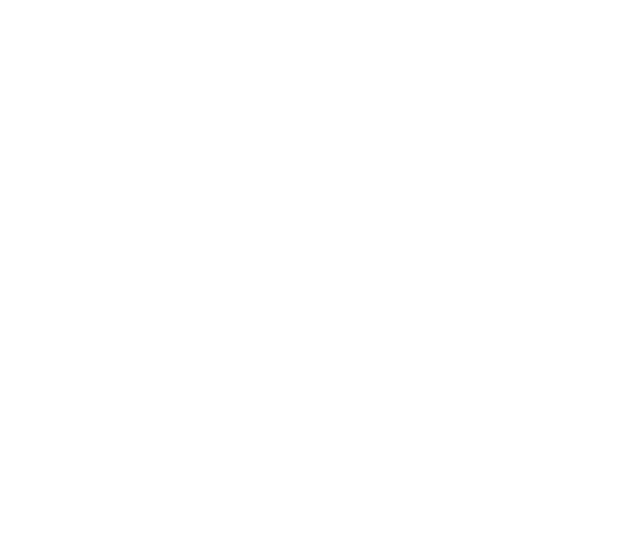
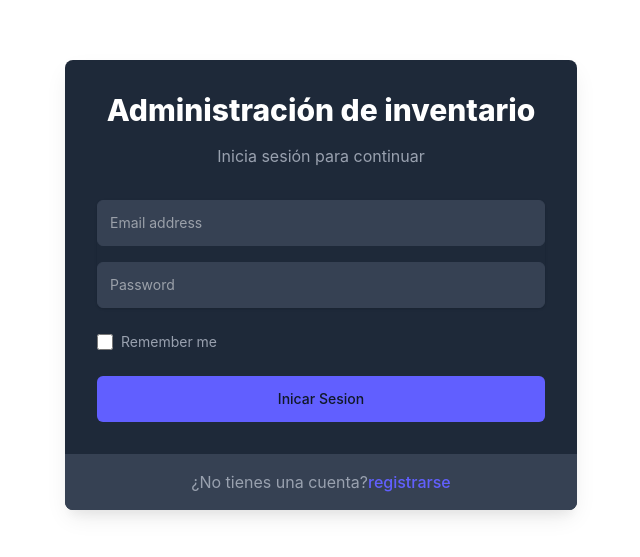
Before and after one commit to EstebanGarcesA/prueba-tecnica-frontend, a React (Vite) app: page /login in a window 1280 px wide. Shown: the part 115-672 px from the top of the page, without its empty margins (319-959 px from the left). Built offline with nearby package versions, Linux system fonts and the light colour scheme.

Commit message:
(feat): Creación de la pagina base para el inicio de sesion

```diff
--- a/src/index.css
+++ b/src/index.css
@@ -1 +1,8 @@
 @import "tailwindcss";
+
+.form-login-container {
+  display: flex;
+  justify-content: center;
+  align-items: center;
+  height: 100vh;
+}
--- a/src/pages/Login.jsx
+++ b/src/pages/Login.jsx
@@ -2,7 +2,46 @@
 
 function Login() {
   return (
-    <div></div>
+    <div className="form-login-container">
+    <div className="max-w-lg w-full">
+      <div style={{boxShadow: '0 10px 25px -5px rgba(0, 0, 0, 0.1), 0 10px 10px -5px rgba(0, 0, 0, 0.04)'}} className="bg-gray-800 rounded-lg shadow-xl overflow-hidden">
+        <div className="p-8">
+          <h2 className="text-center text-3xl font-extrabold text-white">
+            Administración de inventario
+          </h2>
+          <p className="mt-4 text-center text-gray-400">Inicia sesión para continuar</p>
+          <form method="POST" action="#" className="mt-8 space-y-6">
+            <div className="rounded-md shadow-sm">
+              <div>
+                <label className="sr-only" htmlFor="email">Email</label>
+                <input placeholder="Email address" className="appearance-none relative block w-full px-3 py-3 border border-gray-700 bg-gray-700 text-white rounded-md focus:outline-none focus:ring-indigo-500 focus:border-indigo-500 focus:z-10 sm:text-sm" required autoComplete="email" type="email" name="email" id="email" />
+              </div>
+              <div className="mt-4">
+                <label className="sr-only" htmlFor="password">Contraseñá</label>
+                <input placeholder="Password" className="appearance-none relative block w-full px-3 py-3 border border-gray-700 bg-gray-700 text-white rounded-md focus:outline-none focus:ring-indigo-500 focus:border-indigo-500 focus:z-10 sm:text-sm" required autoComplete="current-password" type="password" name="password" id="password" />
+              </div>
+            </div>
+            <div className="flex items-center justify-between mt-4">
+              <div className="flex items-center">
+                <input className="h-4 w-4 text-indigo-500 focus:ring-indigo-400 border-gray-600 rounded" type="checkbox" name="remember-me" id="remember-me" />
+                <label className="ml-2 block text-sm text-gray-400" htmlFor="remember-me">Remember me</label>
+              </div>
+
+            </div>
+            <div>
+              <button className="group relative w-full flex justify-center py-3 px-4 border border-transparent text-sm font-medium rounded-md text-gray-900 bg-indigo-500 hover:bg-indigo-600 focus:outline-none focus:ring-2 focus:ring-offset-2 focus:ring-indigo-500" type="submit">
+                Inicar Sesion
+              </button>
+            </div>
+          </form>
+        </div>
+        <div className="px-8 py-4 bg-gray-700 text-center">
+          <span className="text-gray-400">¿No tienes una cuenta?</span>
+          <a className="font-medium text-indigo-500 hover:text-indigo-400" href="#">registrarse</a>
+        </div>
+      </div>
+    </div>
+    </div>
   )
 }
 
```
